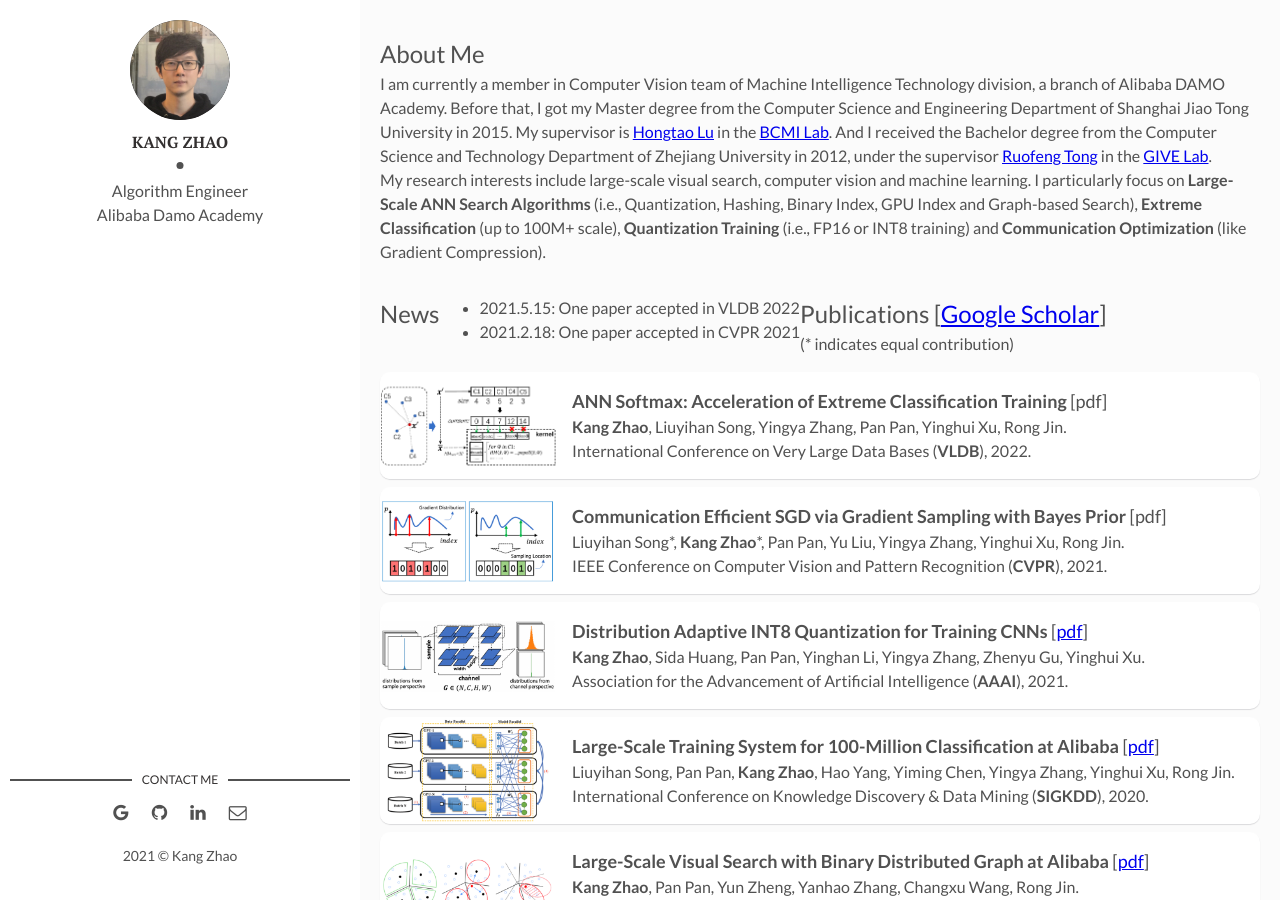
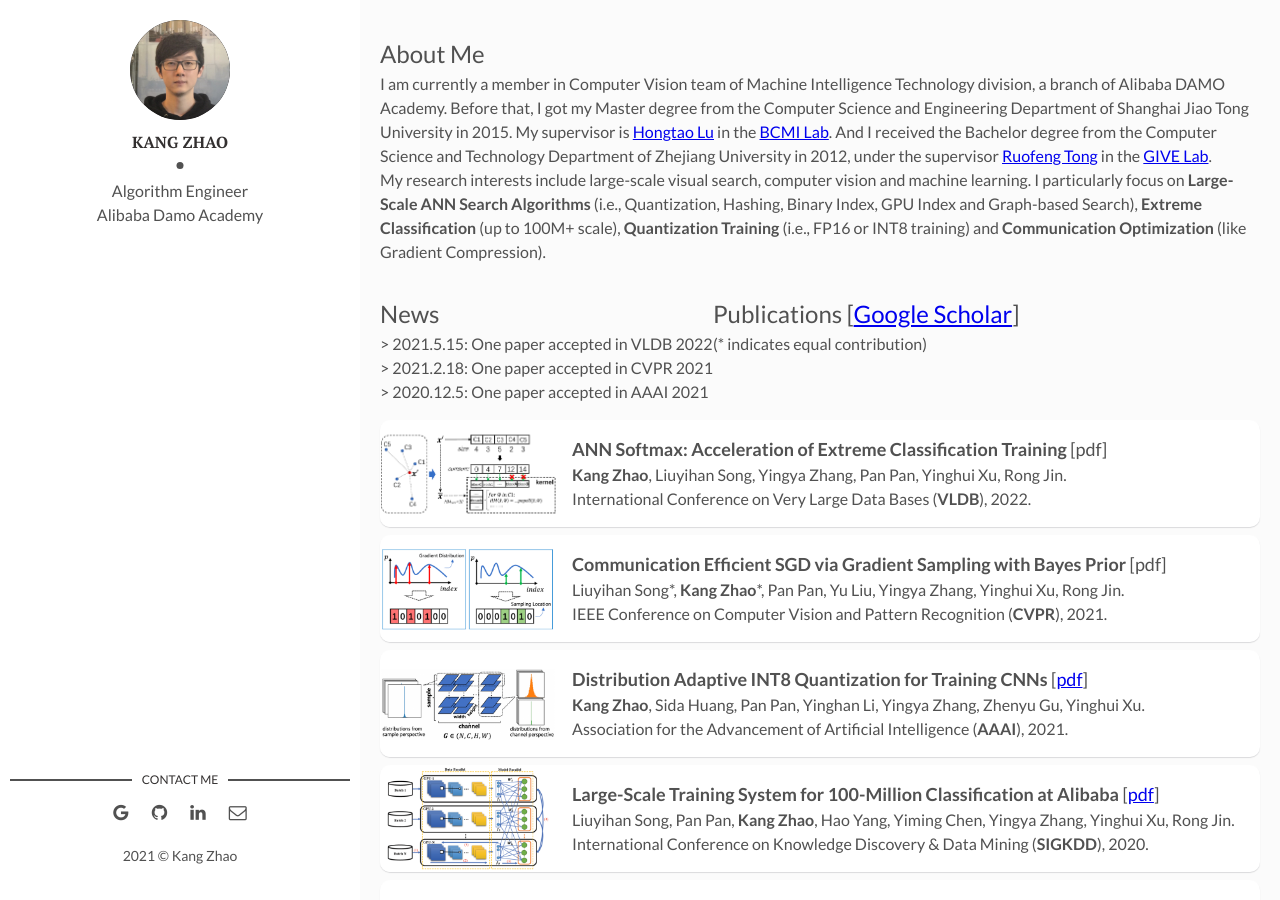
Before and after one commit to kangzhao2/kangzhao2.github.io, a Jekyll site: the page built from index.html, in a window 1280 px wide and 900 px high. Built offline with Jekyll 4.4.1, drawn with Linux system fonts in a browser that asks for light colours; the list of posts is cut into pages by our own code.

Commit message:
Update index.html

```diff
--- a/index.html
+++ b/index.html
@@ -4,11 +4,12 @@ layout: main
 <body>
 <p><font size="5">About Me</font> <br>I am currently a member in Computer Vision team of Machine Intelligence Technology division, a branch of Alibaba DAMO Academy. Before that, I got my Master degree from the Computer Science and Engineering Department of Shanghai Jiao Tong University in 2015. My supervisor is <a href="http://www.cs.sjtu.edu.cn/PeopleDetail.aspx?id=95">Hongtao Lu</a> in the <a href="http://bcmi.sjtu.edu.cn/member.html">BCMI Lab</a>. And I received the Bachelor degree from the Computer Science and Technology Department of Zhejiang University in 2012, under the supervisor <a href="http://give.zju.edu.cn/memberHomepage/TongRuofeng.html">Ruofeng Tong</a> in the <a href="http://give.zju.edu.cn/portal/index.html">GIVE Lab</a>.<br>My research interests include large-scale visual search, computer vision and machine learning. I particularly focus on <b>Large-Scale ANN Search Algorithms</b> (i.e., Quantization, Hashing, Binary Index, GPU Index and Graph-based Search), <b>Extreme Classification</b> (up to 100M+ scale), <b>Quantization Training</b> (i.e., FP16 or INT8 training) and <b>Communication Optimization</b> (like Gradient Compression).
 </p>
-<p><font size="5">News</font></p>
-  <ul>
-    <li>2021.5.15: One paper accepted in VLDB 2022</li>
-    <li>2021.2.18: One paper accepted in CVPR 2021</li>
+<p><font size="5">News</font><br>
+  > 2021.5.15: One paper accepted in VLDB 2022<br>
+  > 2021.2.18: One paper accepted in CVPR 2021<br>
+  > 2020.12.5: One paper accepted in AAAI 2021
   </ul>
+</p>
 <p><font size="5">Publications [<a href="https://scholar.google.com/citations?user=02H8RBIAAAAJ&hl=zh-CN">Google Scholar</a>]</font><br>(* indicates equal contribution)</p>
 </body>
 
```
